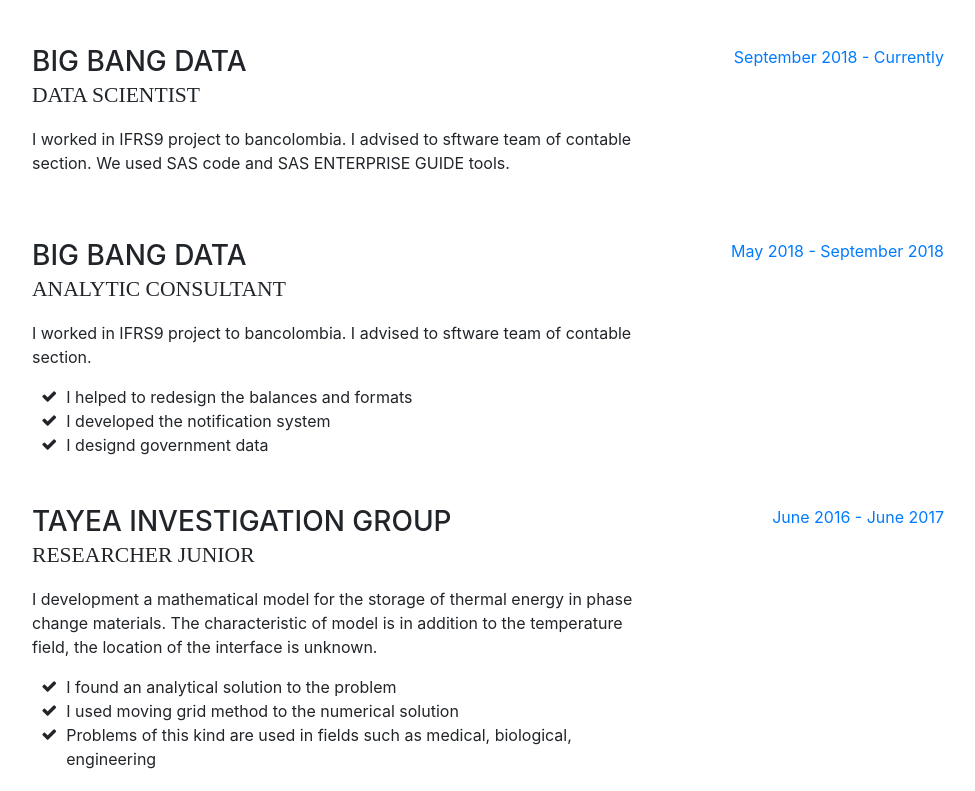
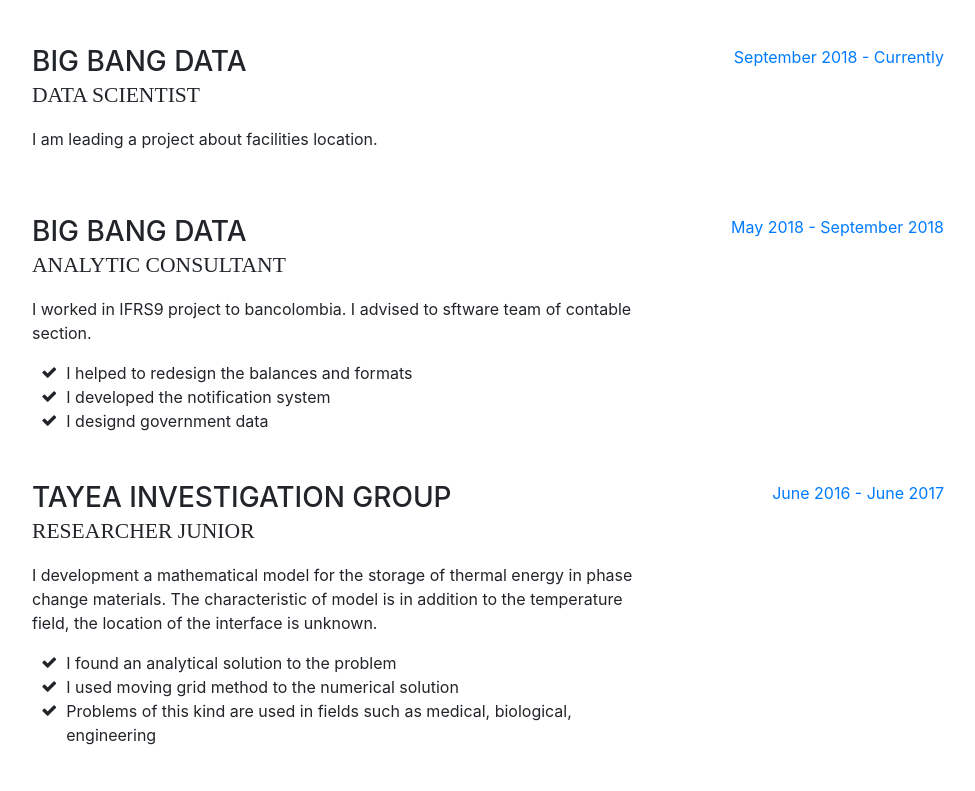
Before and after one commit to riarangogi/riarangogi.github.io, a website with bundled scripts: page index.html in a window 1280 px wide. Shown: the part 889-1680 px from the top of the page, without its empty margins (288-1263 px from the left). Built offline with nearby package versions, Linux system fonts and the light colour scheme; a web font is replaced by a local one.

Commit message:
I modified the text about my data scientist experience

```diff
--- a/index.html
+++ b/index.html
@@ -107,7 +107,7 @@
             <div class="resume-content mr-auto">
               <h3 class="mb-0">Big Bang Data</h3>
               <div class="subheading mb-3">Data Scientist</div>
-              <p>I worked in IFRS9 project to bancolombia. I advised to sftware team of contable section. We used SAS code and SAS ENTERPRISE GUIDE tools.</p>
+              <p>I am leading a project about facilities location.</p>
 
             </div>
             <div class="resume-date text-md-right">
```
